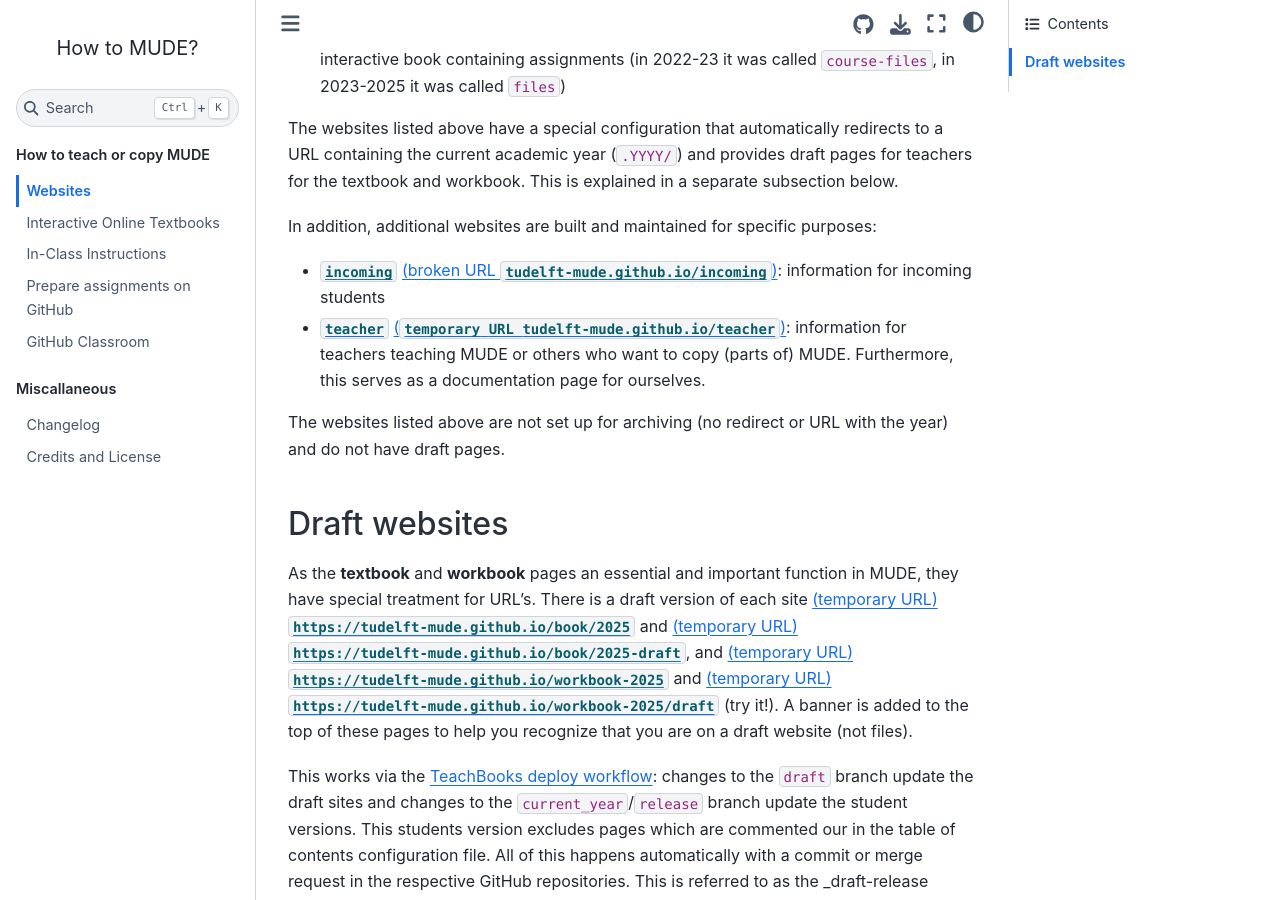
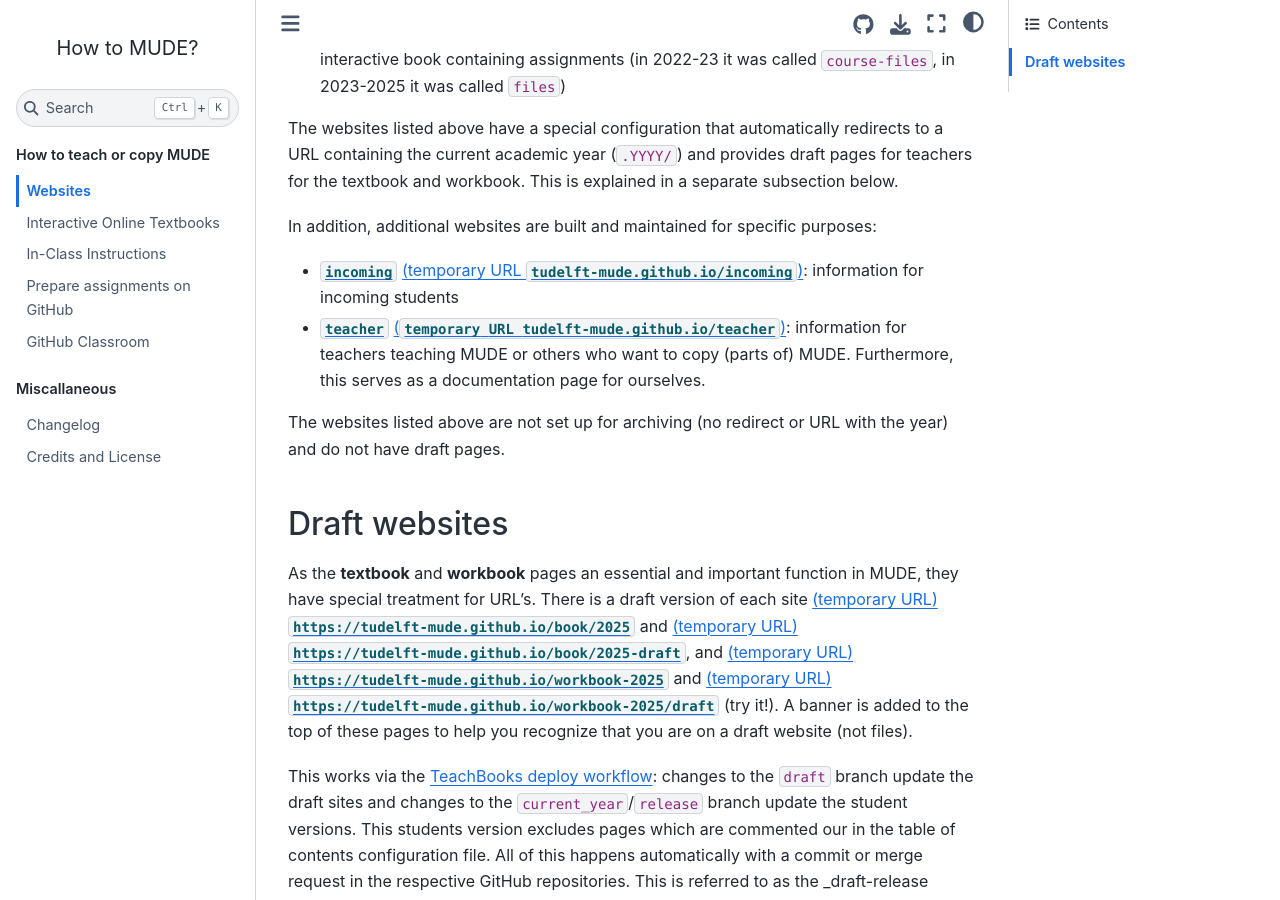
Before and after one commit to TUDelft-MUDE/teacher, a Jupyter Book: the page built from book/websites.md, in a window 1280 px wide and 900 px high, scrolled down 330 px. Built offline with Jupyter Book 1.0.4 settings and Sphinx 7.4.7 and the Sphinx Book theme 1.1.4, drawn with Linux system fonts in a browser that asks for light colours; comment, search, counter and statistics services are not loaded.

Commit message:
Update websites.md

```diff
--- a/book/websites.md
+++ b/book/websites.md
@@ -9,7 +9,7 @@ There are four key websites used for MUDE (from a student perspective):
 The websites listed above have a special configuration that automatically redirects to a URL containing the current academic year (`.YYYY/`) and provides draft pages for teachers for the textbook and workbook. This is explained in a separate subsection below.
 
 In addition, additional websites are built and maintained for specific purposes:
-- [`incoming`](https://tudelft-mude.github.io/incoming) [(broken URL `tudelft-mude.github.io/incoming`)](https://tudelft-mude.github.io/incoming): information for incoming students
+- [`incoming`](https://tudelft-mude.github.io/incoming) [(temporary URL `tudelft-mude.github.io/incoming`)](https://tudelft-mude.github.io/incoming): information for incoming students
 - [`teacher`](https://tudelft-mude.github.io/teacher) [(`temporary URL tudelft-mude.github.io/teacher`)](https://tudelft-mude.github.io/teacher): information for teachers teaching MUDE or others who want to copy (parts of) MUDE. Furthermore, this serves as a documentation page for ourselves.
 
 The websites listed above are not set up for archiving (no redirect or URL with the year) and do not have draft pages.
```
